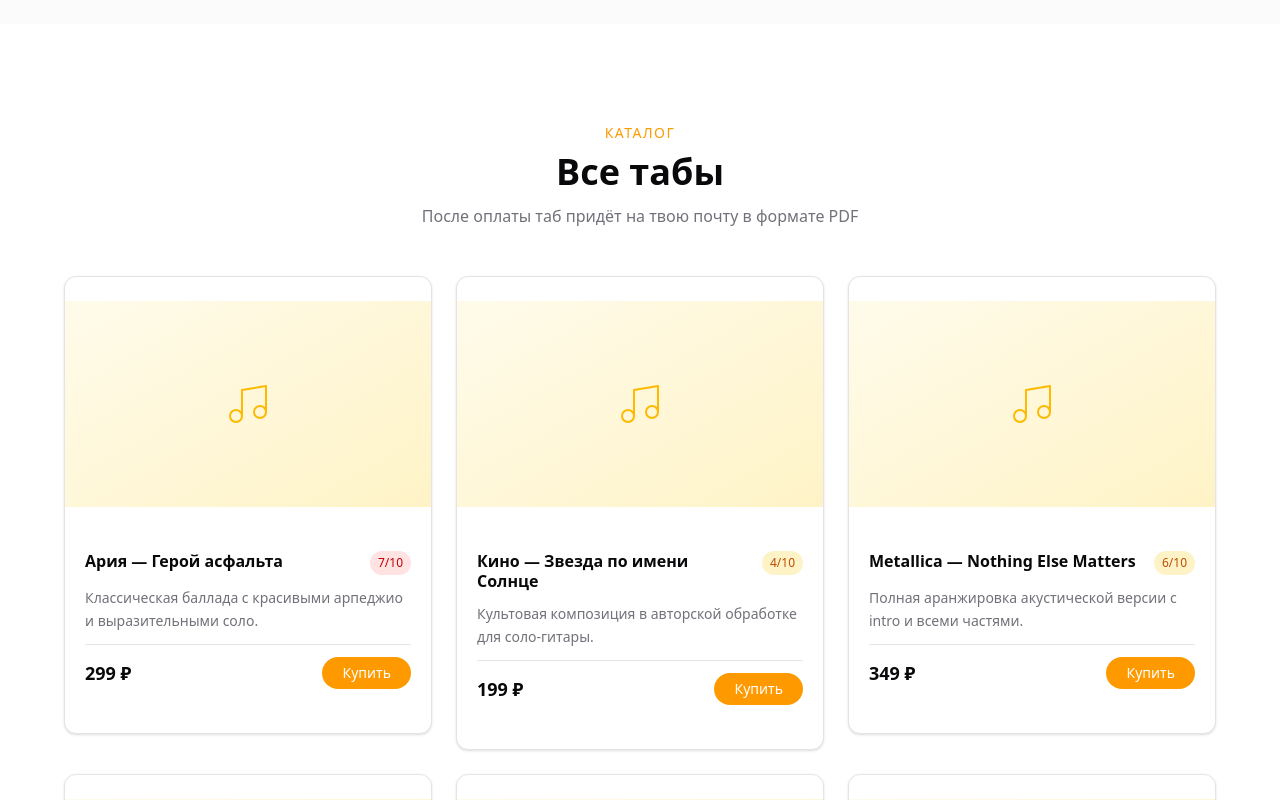
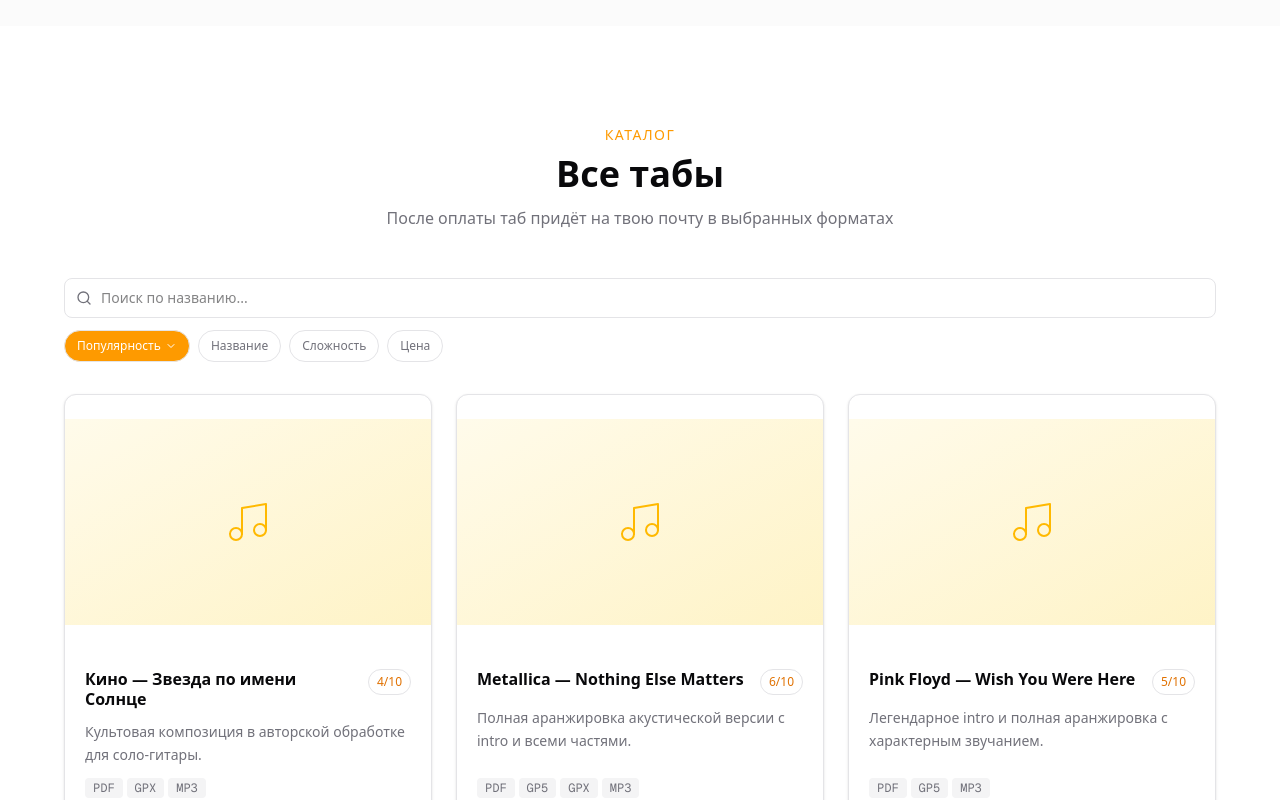
Before and after one commit to gh0stman447/guitar-tabs-site, a Next.js app: page / in a window 1280 px wide. Shown: the part 1500-2300 px from the top of the page. Built offline with nearby package versions, Linux system fonts and the light colour scheme.

Commit message:
added scrollToTop btn, added sorting and search

```diff
--- a/src/app/page.tsx
+++ b/src/app/page.tsx
@@ -5,6 +5,7 @@ import { AboutSection } from '@/components/sections/AboutSection';
 import { BestsellerSection } from '@/components/sections/BestsellerSection';
 import { TabsSection } from '@/components/sections/TabsSection';
 import { ContactsSection } from '@/components/sections/ContactsSection';
+import { ScrollToTop } from '@/components/shared/ScrollToTop';
 
 export default function Home() {
   return (
@@ -18,6 +19,7 @@ export default function Home() {
         <ContactsSection />
       </main>
       <Footer />
+      <ScrollToTop />
     </>
   );
 }
--- a/src/components/sections/BestsellerSection.tsx
+++ b/src/components/sections/BestsellerSection.tsx
@@ -1,41 +1,41 @@
-"use client"
+'use client';
 
-import { motion } from "framer-motion"
-import { Button } from "@/components/ui/button"
-import { Card, CardContent } from "@/components/ui/card"
-import { TrendingUp, Music } from "lucide-react"
-import { MOCK_TABS } from "./TabsSection"
+import { motion } from 'framer-motion';
+import { Button } from '@/components/ui/button';
+import { Card, CardContent } from '@/components/ui/card';
+import { TrendingUp, Music } from 'lucide-react';
+import { MOCK_TABS } from './TabsSection';
 
-const TOP_TABS = [...MOCK_TABS].sort((a, b) => b.purchase_count - a.purchase_count).slice(0, 3)
+const TOP_TABS = [...MOCK_TABS].sort((a, b) => b.purchase_count - a.purchase_count).slice(0, 3);
 
 function getDifficultyColor(difficulty: string) {
-  const num = parseInt(difficulty)
-  if (num <= 3) return "bg-green-100 text-green-700 dark:bg-green-900/30 dark:text-green-400"
-  if (num <= 6) return "bg-amber-100 text-amber-700 dark:bg-amber-900/30 dark:text-amber-400"
-  return "bg-red-100 text-red-700 dark:bg-red-900/30 dark:text-red-400"
+  const num = parseInt(difficulty);
+  if (num <= 3) return 'border border-green-500 text-green-600 dark:text-green-400';
+  if (num <= 6) return 'border border-amber-500 text-amber-600 dark:text-amber-400';
+  return 'border border-red-500 text-red-600 dark:text-red-400';
 }
 
 export function BestsellerSection() {
   return (
-    <section className="py-24 px-4 sm:px-6 lg:px-8 bg-secondary/40">
-      <div className="max-w-6xl mx-auto">
+    <section className='py-24 px-4 sm:px-6 lg:px-8 bg-secondary/40'>
+      <div className='max-w-6xl mx-auto'>
         <motion.div
           initial={{ opacity: 0, y: 20 }}
           whileInView={{ opacity: 1, y: 0 }}
           viewport={{ once: true }}
           transition={{ duration: 0.5 }}
-          className="text-center mb-12"
+          className='text-center mb-12'
         >
-          <div className="flex items-center justify-center gap-2 mb-2">
-            <TrendingUp className="h-4 w-4 text-amber-500" />
-            <span className="text-amber-500 text-sm font-medium tracking-widest uppercase">
+          <div className='flex items-center justify-center gap-2 mb-2'>
+            <TrendingUp className='h-4 w-4 text-amber-500' />
+            <span className='text-amber-500 text-sm font-medium tracking-widest uppercase'>
               Популярное
             </span>
           </div>
-          <h2 className="text-3xl sm:text-4xl font-bold">Покупают чаще всего</h2>
+          <h2 className='text-3xl sm:text-4xl font-bold'>Покупают чаще всего</h2>
         </motion.div>
 
-        <div className="grid grid-cols-1 sm:grid-cols-3 gap-6">
+        <div className='grid grid-cols-1 sm:grid-cols-3 gap-6'>
           {TOP_TABS.map((tab, i) => (
             <motion.div
               key={tab.id}
@@ -45,28 +45,30 @@ export function BestsellerSection() {
               transition={{ duration: 0.4, delay: i * 0.1 }}
               whileHover={{ y: -4 }}
             >
-              <Card className="overflow-hidden border-border hover:border-amber-300 dark:hover:border-amber-700 transition-colors relative">
+              <Card className='overflow-hidden border-border hover:border-amber-300 dark:hover:border-amber-700 transition-colors relative'>
                 {i === 0 && (
-                  <div className="absolute top-3 left-3 z-10 bg-amber-500 text-white text-xs font-bold px-2 py-1 rounded-full">
+                  <div className='absolute top-3 left-3 z-10 bg-amber-500 text-white text-xs font-bold px-2 py-1 rounded-full'>
                     #1
                   </div>
                 )}
-                <div className="aspect-video bg-gradient-to-br from-amber-50 to-amber-100 dark:from-amber-950/30 dark:to-zinc-900 flex items-center justify-center">
-                  <Music className="h-10 w-10 text-amber-400" strokeWidth={1} />
+                <div className='aspect-video bg-gradient-to-br from-amber-50 to-amber-100 dark:from-amber-950/30 dark:to-zinc-900 flex items-center justify-center'>
+                  <Music className='h-10 w-10 text-amber-400' strokeWidth={1} />
                 </div>
-                <CardContent className="p-5 flex flex-col gap-3">
-                  <div className="flex items-start justify-between gap-2">
-                    <h3 className="font-semibold text-sm leading-tight">{tab.title}</h3>
-                    <span className={`shrink-0 text-xs font-medium px-2 py-1 rounded-full ${getDifficultyColor(tab.difficulty)}`}>
+                <CardContent className='p-5 flex flex-col gap-3'>
+                  <div className='flex items-start justify-between gap-2'>
+                    <h3 className='font-semibold text-sm leading-tight'>{tab.title}</h3>
+                    <span
+                      className={`shrink-0 text-xs font-medium px-2 py-1 rounded-full ${getDifficultyColor(tab.difficulty)}`}
+                    >
                       {tab.difficulty}
                     </span>
                   </div>
-                  <p className="text-xs text-muted-foreground">{tab.purchase_count} покупок</p>
-                  <div className="flex items-center justify-between">
-                    <span className="text-lg font-bold">{tab.price} ₽</span>
+                  <p className='text-xs text-muted-foreground'>{tab.purchase_count} покупок</p>
+                  <div className='flex items-center justify-between'>
+                    <span className='text-lg font-bold'>{tab.price} ₽</span>
                     <Button
-                      size="sm"
-                      className="bg-amber-500 hover:bg-amber-600 text-white rounded-full px-4 text-xs"
+                      size='sm'
+                      className='bg-amber-500 hover:bg-amber-600 text-white rounded-full px-4 text-xs'
                     >
                       Купить
                     </Button>
@@ -78,5 +80,5 @@ export function BestsellerSection() {
         </div>
       </div>
     </section>
-  )
+  );
 }
--- a/src/components/sections/TabsSection.tsx
+++ b/src/components/sections/TabsSection.tsx
@@ -1,10 +1,10 @@
 'use client';
 
-import { motion } from 'framer-motion';
-import { Badge } from '@/components/ui/badge';
+import { useState, useMemo } from 'react';
+import { motion, AnimatePresence } from 'framer-motion';
 import { Button } from '@/components/ui/button';
 import { Card, CardContent } from '@/components/ui/card';
-import { Music } from 'lucide-react';
+import { Music, Search, ChevronUp, ChevronDown, X } from 'lucide-react';
 import type { Tab } from '@/types';
 
 const MOCK_TABS: Tab[] = [
@@ -15,7 +15,7 @@ const MOCK_TABS: Tab[] = [
     price: 299,
     description: 'Классическая баллада с красивыми арпеджио и выразительными соло.',
     photo_url: '',
-    pdf_url: '',
+    files: { pdf: '', gp5: '', gpx: '' },
     purchase_count: 42,
   },
   {
@@ -25,7 +25,7 @@ const MOCK_TABS: Tab[] = [
     price: 199,
     description: 'Культовая композиция в авторской обработке для соло-гитары.',
     photo_url: '',
-    pdf_url: '',
+    files: { pdf: '', gpx: '', mp3: '' },
     purchase_count: 87,
   },
   {
@@ -35,7 +35,7 @@ const MOCK_TABS: Tab[] = [
     price: 349,
     description: 'Полная аранжировка акустической версии с intro и всеми частями.',
     photo_url: '',
-    pdf_url: '',
+    files: { pdf: '', gp5: '', gpx: '', mp3: '' },
     purchase_count: 64,
   },
   {
@@ -45,7 +45,7 @@ const MOCK_TABS: Tab[] = [
     price: 149,
     description: 'Простая и атмосферная аранжировка для начинающих гитаристов.',
     photo_url: '',
-    pdf_url: '',
+    files: { pdf: '' },
     purchase_count: 31,
   },
   {
@@ -55,7 +55,7 @@ const MOCK_TABS: Tab[] = [
     price: 299,
     description: 'Легендарное intro и полная аранжировка с характерным звучанием.',
     photo_url: '',
-    pdf_url: '',
+    files: { pdf: '', gp5: '', mp3: '' },
     purchase_count: 55,
   },
   {
@@ -65,25 +65,40 @@ const MOCK_TABS: Tab[] = [
     price: 249,
     description: 'Нежная романтичная пьеса с классическими гармониями.',
     photo_url: '',
-    pdf_url: '',
+    files: { pdf: '', gpx: '' },
     purchase_count: 28,
   },
 ];
 
 export { MOCK_TABS };
 
+type SortKey = 'title' | 'difficulty' | 'price' | 'popular';
+
+const SORT_OPTIONS: { value: SortKey; label: string }[] = [
+  { value: 'popular', label: 'Популярность' },
+  { value: 'title', label: 'Название' },
+  { value: 'difficulty', label: 'Сложность' },
+  { value: 'price', label: 'Цена' },
+];
+
 function getDifficultyColor(difficulty: string) {
   const num = parseInt(difficulty);
-  if (num <= 3) return 'bg-green-100 text-green-700 dark:bg-green-900/30 dark:text-green-400';
-  if (num <= 6) return 'bg-amber-100 text-amber-700 dark:bg-amber-900/30 dark:text-amber-400';
-  return 'bg-red-100 text-red-700 dark:bg-red-900/30 dark:text-red-400';
+  if (num <= 3) return 'border border-green-500 text-green-600 dark:text-green-400';
+  if (num <= 6) return 'border border-amber-500 text-amber-600 dark:text-amber-400';
+  return 'border border-red-500 text-red-600 dark:text-red-400';
 }
 
 function TabCard({ tab }: { tab: Tab }) {
   return (
-    <motion.div whileHover={{ y: -4 }} transition={{ duration: 0.2 }}>
+    <motion.div
+      layout
+      initial={{ opacity: 0, scale: 0.96 }}
+      animate={{ opacity: 1, scale: 1 }}
+      exit={{ opacity: 0, scale: 0.96 }}
+      transition={{ duration: 0.2 }}
+      whileHover={{ y: -4 }}
+    >
       <Card className='overflow-hidden h-full flex flex-col border-border hover:border-amber-300 dark:hover:border-amber-700 transition-colors'>
-        {/* Photo */}
         <div className='aspect-video bg-gradient-to-br from-amber-50 to-amber-100 dark:from-amber-950/30 dark:to-zinc-900 flex items-center justify-center'>
           <Music className='h-12 w-12 text-amber-400' strokeWidth={1} />
         </div>
@@ -91,21 +106,24 @@ function TabCard({ tab }: { tab: Tab }) {
         <CardContent className='p-5 flex flex-col flex-1 gap-3'>
           <div className='flex items-start justify-between gap-2'>
             <h3 className='font-semibold text-base leading-tight'>{tab.title}</h3>
-            <span
-              className={`shrink-0 text-xs font-medium px-2 py-1 rounded-full ${getDifficultyColor(tab.difficulty)}`}
-            >
+            <span className={`shrink-0 text-xs font-medium px-2 py-1 rounded-full ${getDifficultyColor(tab.difficulty)}`}>
               {tab.difficulty}
             </span>
           </div>
 
           <p className='text-sm text-muted-foreground flex-1 leading-relaxed'>{tab.description}</p>
 
+          <div className='flex flex-wrap gap-1'>
+            {(Object.keys(tab.files) as Array<keyof typeof tab.files>).map((fmt) => (
+              <span key={fmt} className='text-xs px-2 py-0.5 rounded bg-secondary text-muted-foreground font-mono uppercase'>
+                {fmt}
+              </span>
+            ))}
+          </div>
+
           <div className='flex items-center justify-between mt-auto pt-3 border-t border-border'>
             <span className='text-lg font-bold'>{tab.price} ₽</span>
-            <Button
-              size='sm'
-              className='bg-amber-500 hover:bg-amber-600 text-white rounded-full px-5'
-            >
+            <Button size='sm' className='bg-amber-500 hover:bg-amber-600 text-white rounded-full px-5'>
               Купить
             </Button>
           </div>
@@ -116,6 +134,43 @@ function TabCard({ tab }: { tab: Tab }) {
 }
 
 export function TabsSection() {
+  const [search, setSearch] = useState('');
+  const [sort, setSort] = useState<SortKey>('popular');
+  const [asc, setAsc] = useState(false);
+
+  const isDirty = search !== '' || sort !== 'popular' || asc;
+
+  function reset() {
+    setSearch('');
+    setSort('popular');
+    setAsc(false);
+  }
+
+  function handleSort(key: SortKey) {
+    if (sort === key) {
+      setAsc((v) => !v);
+    } else {
+      setSort(key);
+      setAsc(false);
+    }
+  }
+
+  const filtered = useMemo(() => {
+    const q = search.trim().toLowerCase();
+    const result = q ? MOCK_TABS.filter((t) => t.title.toLowerCase().includes(q)) : [...MOCK_TABS];
+    const dir = asc ? 1 : -1;
+
+    result.sort((a, b) => {
+      if (sort === 'title') return dir * a.title.localeCompare(b.title, 'ru');
+      if (sort === 'difficulty') return dir * (parseInt(a.difficulty) - parseInt(b.difficulty));
+      if (sort === 'price') return dir * (a.price - b.price);
+      if (sort === 'popular') return dir * (a.purchase_count - b.purchase_count);
+      return 0;
+    });
+
+    return result;
+  }, [search, sort, asc]);
+
   return (
     <section id='tabs' className='py-24 px-4 sm:px-6 lg:px-8'>
       <div className='max-w-6xl mx-auto'>
@@ -126,28 +181,77 @@ export function TabsSection() {
           transition={{ duration: 0.5 }}
           className='text-center mb-12'
         >
-          <span className='text-amber-500 text-sm font-medium tracking-widest uppercase'>
-            Каталог
-          </span>
+          <span className='text-amber-500 text-sm font-medium tracking-widest uppercase'>Каталог</span>
           <h2 className='text-3xl sm:text-4xl font-bold mt-2'>Все табы</h2>
           <p className='text-muted-foreground mt-3 max-w-xl mx-auto'>
-            После оплаты таб придёт на твою почту в формате PDF
+            После оплаты таб придёт на твою почту в выбранных форматах
           </p>
         </motion.div>
 
-        <div className='grid grid-cols-1 sm:grid-cols-2 lg:grid-cols-3 gap-6'>
-          {MOCK_TABS.map((tab, i) => (
-            <motion.div
-              key={tab.id}
-              initial={{ opacity: 0, y: 20 }}
-              whileInView={{ opacity: 1, y: 0 }}
-              viewport={{ once: true }}
-              transition={{ duration: 0.4, delay: i * 0.05 }}
-            >
-              <TabCard tab={tab} />
-            </motion.div>
-          ))}
+        {/* Search + Sort */}
+        <div className='flex flex-col gap-3 mb-8'>
+          <div className='relative'>
+            <Search className='absolute left-3 top-1/2 -translate-y-1/2 h-4 w-4 text-muted-foreground' />
+            <input
+              type='text'
+              value={search}
+              onChange={(e) => setSearch(e.target.value)}
+              placeholder='Поиск по названию...'
+              className='w-full h-10 pl-9 pr-4 rounded-lg border border-border bg-background text-sm focus:outline-none focus:ring-2 focus:ring-amber-500/30 focus:border-amber-500 transition-colors'
+            />
+          </div>
+
+          <div className='flex flex-wrap gap-2'>
+            {SORT_OPTIONS.map((opt) => {
+              const active = sort === opt.value;
+              return (
+                <button
+                  key={opt.value}
+                  onClick={() => handleSort(opt.value)}
+                  className={`flex items-center gap-1 h-8 px-3 rounded-full text-xs font-medium border transition-colors ${
+                    active
+                      ? 'bg-amber-500 border-amber-500 text-white'
+                      : 'border-border text-muted-foreground hover:border-amber-500 hover:text-foreground bg-background'
+                  }`}
+                >
+                  {opt.label}
+                  {active && (asc ? <ChevronUp className='h-3 w-3' /> : <ChevronDown className='h-3 w-3' />)}
+                </button>
+              );
+            })}
+
+            <AnimatePresence>
+              {isDirty && (
+                <motion.button
+                  initial={{ opacity: 0, scale: 0.8 }}
+                  animate={{ opacity: 1, scale: 1 }}
+                  exit={{ opacity: 0, scale: 0.8 }}
+                  transition={{ duration: 0.15 }}
+                  onClick={reset}
+                  className='flex items-center gap-1 h-8 px-3 rounded-full text-xs font-medium border border-border text-muted-foreground hover:border-red-400 hover:text-red-500 bg-background transition-colors'
+                >
+                  <X className='h-3 w-3' />
+                  Сбросить
+                </motion.button>
+              )}
+            </AnimatePresence>
+          </div>
         </div>
+
+        {/* Results count */}
+        {search && (
+          <p className='text-sm text-muted-foreground mb-6'>
+            {filtered.length === 0 ? 'Ничего не найдено' : `Найдено: ${filtered.length}`}
+          </p>
+        )}
+
+        <motion.div layout className='grid grid-cols-1 sm:grid-cols-2 lg:grid-cols-3 gap-6'>
+          <AnimatePresence mode='popLayout'>
+            {filtered.map((tab) => (
+              <TabCard key={tab.id} tab={tab} />
+            ))}
+          </AnimatePresence>
+        </motion.div>
       </div>
     </section>
   );
```
Also changed, not shown: src/app/layout.tsx (+12 -12 lines), src/components/sections/AboutSection.tsx (+10 -3 lines), src/components/shared/Footer.tsx (+6 -6 lines), src/components/shared/ScrollToTop.tsx (added, +33 -0 lines), src/types/index.ts (+10 -1 lines), public/me.jpg (added).
